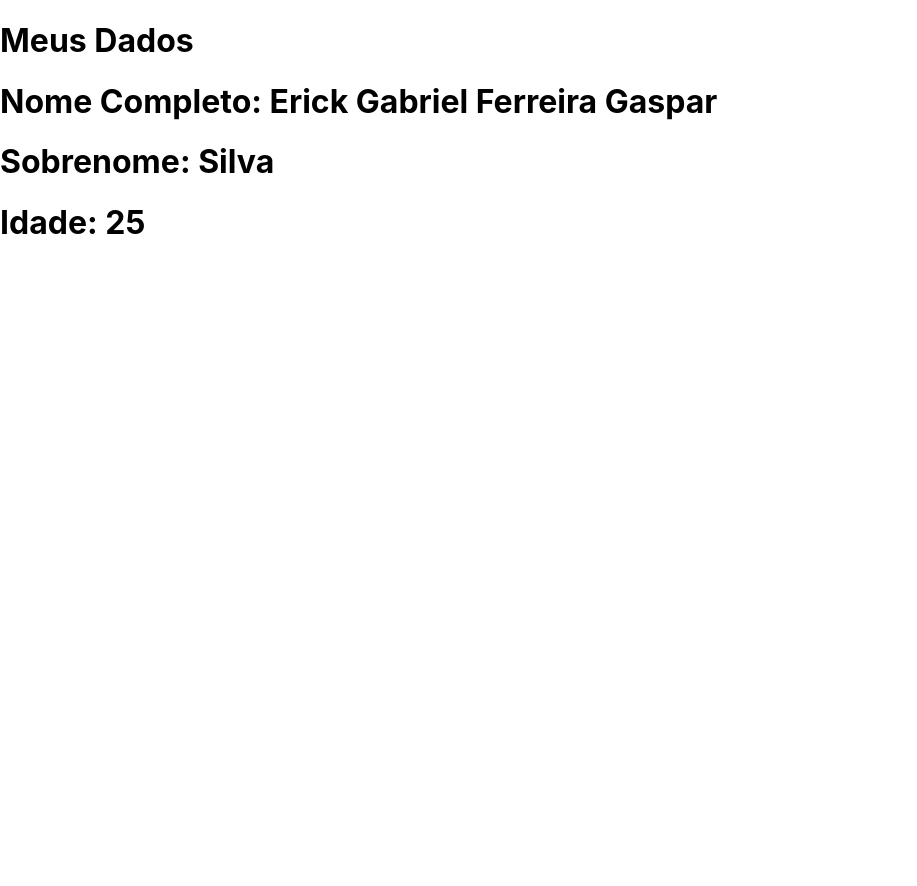
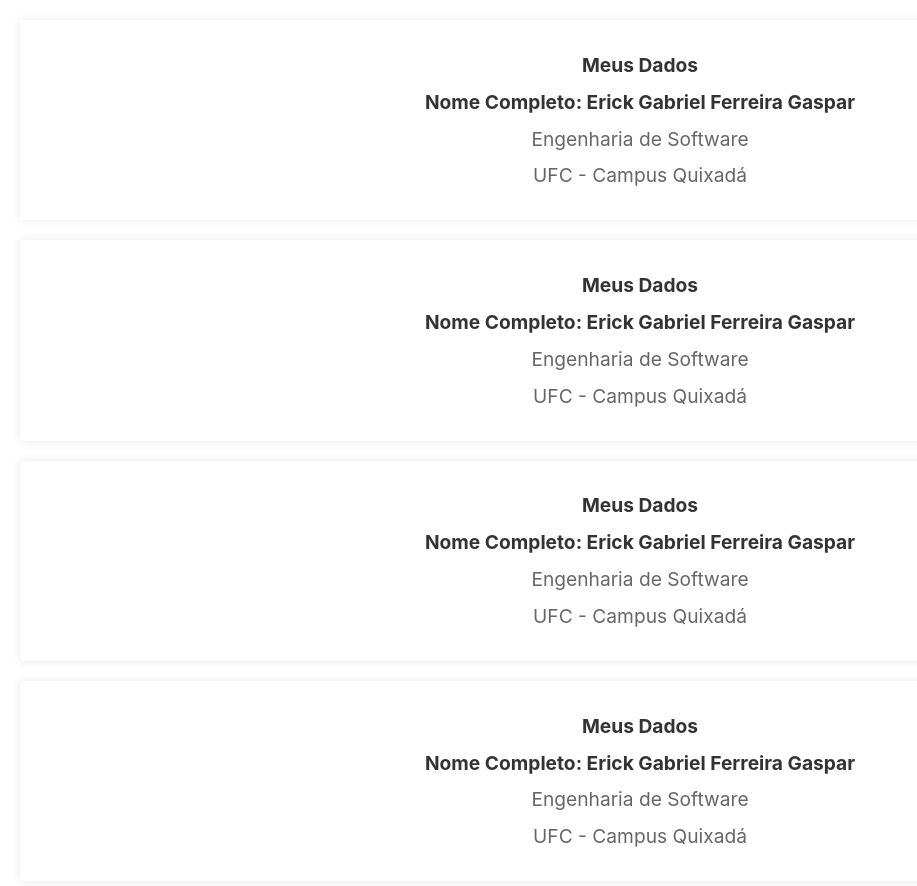
Before and after one commit to gustavohenriquefs/web-atv-1, a React (Create React App) app: page / in a window 1280 px wide. Shown: the top 886 px of the page, without its empty margins (0-917 px from the left). Before the commit the page ends 800 px from the top, so only its background shows below. Built offline with nearby package versions, Linux system fonts and the light colour scheme.

Commit message:
feat: style

```diff
--- a/src/App.js
+++ b/src/App.js
@@ -1,9 +1,14 @@
 import './App.css';
-import { MeusDados } from './components/atividade00/01MeusDados';
+import { MeusDados, MeusDados1, MeusDados2, MeusDados3 } from './components/atividade00/01MeusDados';
 
 function App() {
   return (
-    <MeusDados />
+    <>
+      <MeusDados />
+      <MeusDados1 />
+      <MeusDados2 />
+      <MeusDados3 />
+    </>
   );
 }
 
--- a/src/components/atividade00/01MeusDados.css
+++ b/src/components/atividade00/01MeusDados.css
@@ -0,0 +1,38 @@
+:root {
+  --card-bd-rd: 4px;
+}
+
+.card {
+  border-radius: var(--card-bd-rd);
+  box-shadow: 0 0 10px 0 rgba(0, 0, 0, 0.1);
+  padding: 20px;
+  margin: 20px;
+  background-color: #fff;
+  color: #333;
+  text-align: center;
+}
+
+.card h1 {
+  font-size: 1.2rem;
+}
+
+.card .card__name {
+  font-weight: semibold;
+  margin-bottom: 10px;
+}
+
+.card .card__course {
+  color: #666;
+  font-weight: 400;
+}
+
+.card .card__institution {
+  color: #666;
+  font-weight: 400;
+}
+
+.card__name,
+.card__course,
+.card__institution {
+  font-size: 0.9rem;
+}
--- a/src/components/atividade00/01MeusDados.jsx
+++ b/src/components/atividade00/01MeusDados.jsx
@@ -1,12 +1,13 @@
 import React from 'react';
+import './01MeusDados.css';
 
 export function MeusDados() {
   return (
-    <div>
-      <h1>Meus Dados</h1>
-      <h1>Nome Completo: Erick Gabriel Ferreira Gaspar</h1>
-      <h1>Sobrenome: Silva</h1>
-      <h1>Idade: 25</h1>
+    <div className='card'>
+      <h1 className='card__title'>Meus Dados</h1>
+      <h1 className='card__name'>Nome Completo: Erick Gabriel Ferreira Gaspar</h1>
+      <h1 className='card__course'>Engenharia de Software</h1>
+      <h1 className='card__institution'>UFC - Campus Quixadá</h1>
     </div>
   );
 };
@@ -14,31 +15,32 @@ export function MeusDados() {
 
 export const MeusDados1 = () => {
   return (
-    <div>
-      <h1>Meus Dados</h1>
-      <h1>Nome Completo: Erick Gabriel Ferreira Gaspar</h1>
-      <h1>Sobrenome: Silva</h1>
-      <h1>Idade: 25</h1>
+    <div className='card'>
+      <h1 className='card__title'>Meus Dados</h1>
+      <h1 className='card__name'>Nome Completo: Erick Gabriel Ferreira Gaspar</h1>
+      <h1 className='card__course'>Engenharia de Software</h1>
+      <h1 className='card__institution'>UFC - Campus Quixadá</h1>
     </div>
   );
 };
 
-export const MeusDados2 = () =>
-  <div>
-    <h1>Meus Dados</h1>
-    <h1>Nome Completo: Erick Gabriel Ferreira Gaspar</h1>
-    <h1>Sobrenome: Silva</h1>
-    <h1>Idade: 25</h1>
-  </div>
+export const MeusDados2 = () => (
+    <div className='card'>
+      <h1 className='card__title'>Meus Dados</h1>
+      <h1 className='card__name'>Nome Completo: Erick Gabriel Ferreira Gaspar</h1>
+      <h1 className='card__course'>Engenharia de Software</h1>
+      <h1 className='card__institution'>UFC - Campus Quixadá</h1>
+    </div>
+  );
 
 export class MeusDados3 extends React.Component {
   render() {
     return (
-      <div>
-        <h1>Meus Dados</h1>
-        <h1>Nome: João</h1>
-        <h1>Sobrenome: Silva</h1>
-        <h1>Idade: 25</h1>
+      <div className='card'>
+        <h1 className='card__title'>Meus Dados</h1>
+        <h1 className='card__name'>Nome Completo: Erick Gabriel Ferreira Gaspar</h1>
+        <h1 className='card__course'>Engenharia de Software</h1>
+        <h1 className='card__institution'>UFC - Campus Quixadá</h1>
       </div>
     );
   }
```
